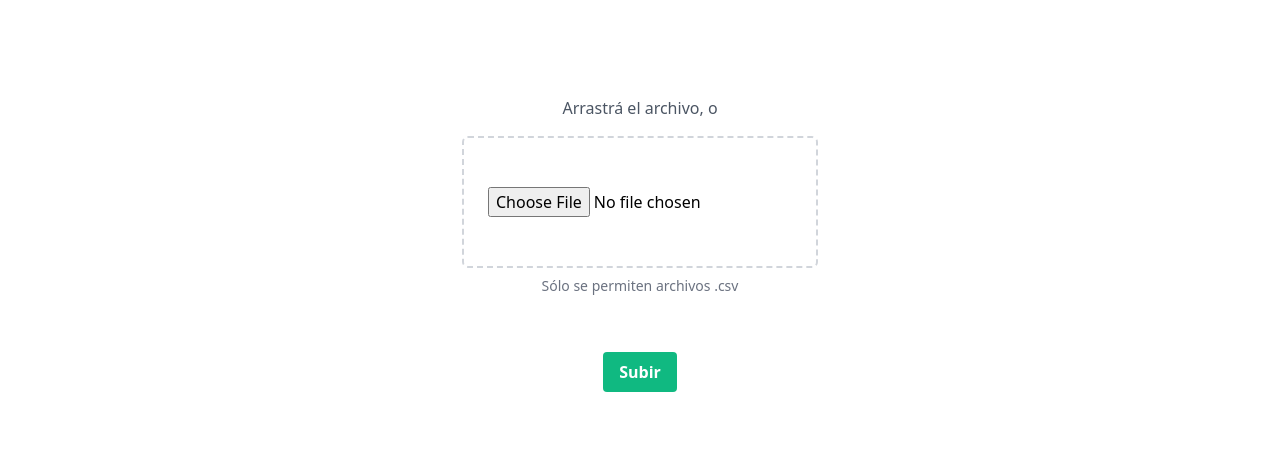
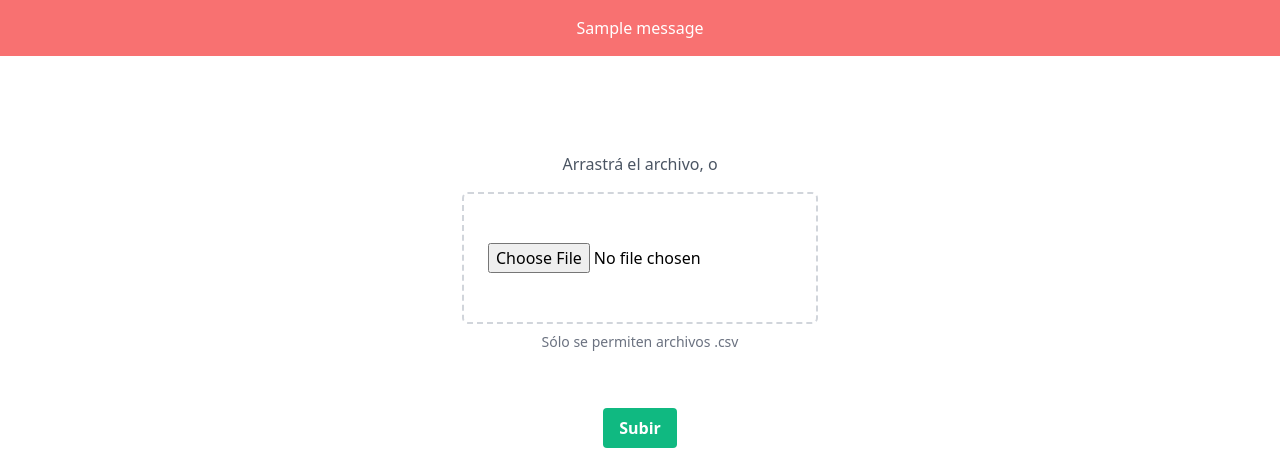
Before and after one commit to rskthomas/usody_csv_parse, a Flask app: page / in a window 1280 px wide. Shown: the part 64-527 px from the top of the page. Run offline with Flask 2, Linux system fonts and the light colour scheme; one stand-in notice (Sample message) is shown.

Commit message:
error messages on home screen

```diff
--- a/csvformatter/templates/home.html
+++ b/csvformatter/templates/home.html
@@ -1,6 +1,14 @@
 {% include 'header.html' %}
 
-<form action="/upload" method="post" enctype="multipart/form-data" class="flex flex-col items-center mt-24" id="uploadForm">
+{% with messages = get_flashed_messages() %}
+    {% if messages %}
+        <div class="flex justify-center items-center bg-red-400 text-white p-4">
+            <p>{{ messages[0] }}</p>
+        </div>
+    {% endif %}
+{% endwith %}
+
+<form action="/preview" method="post" enctype="multipart/form-data" class="flex flex-col items-center mt-24" id="uploadForm">
 
     <span class="font-large text-gray-600 pb-4">
         Arrastrá el archivo, o
```
